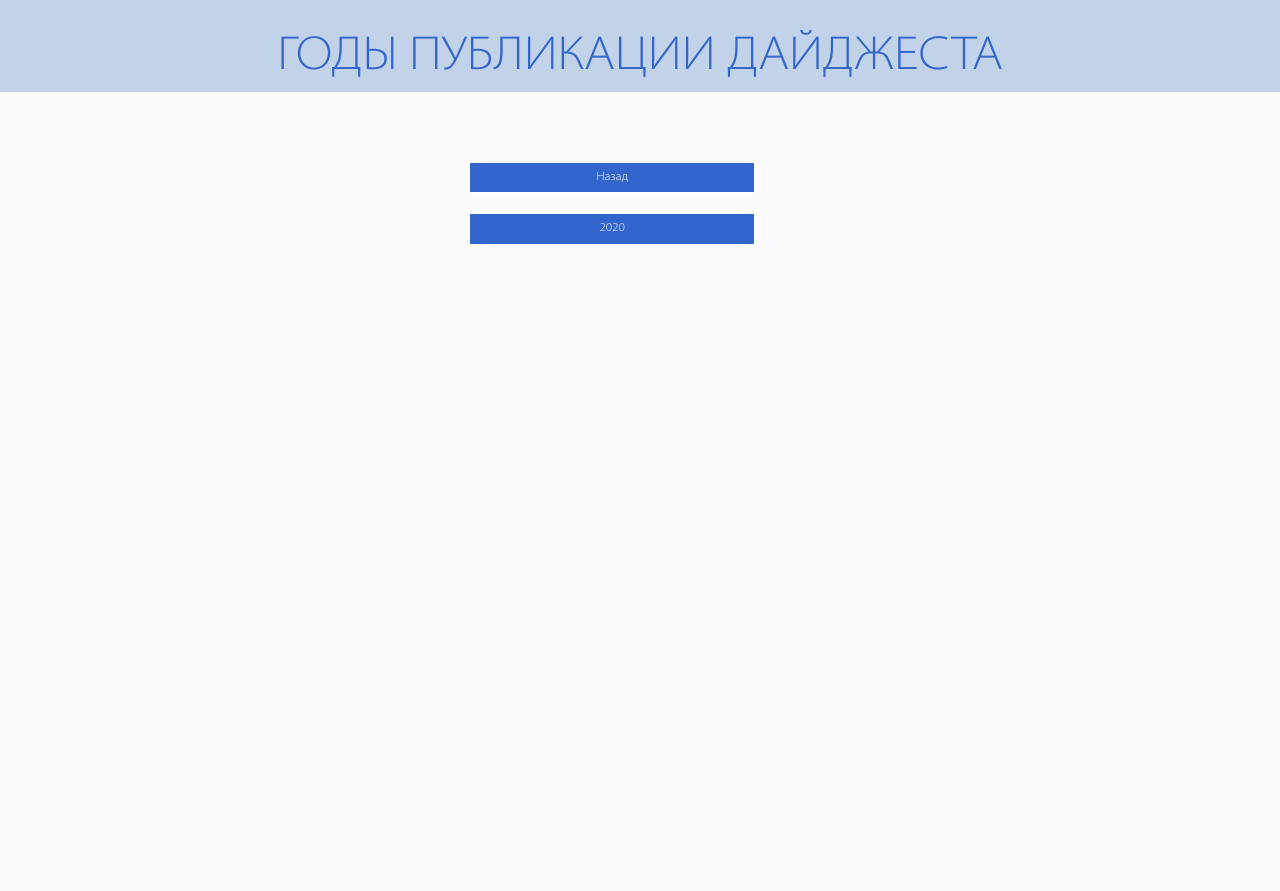
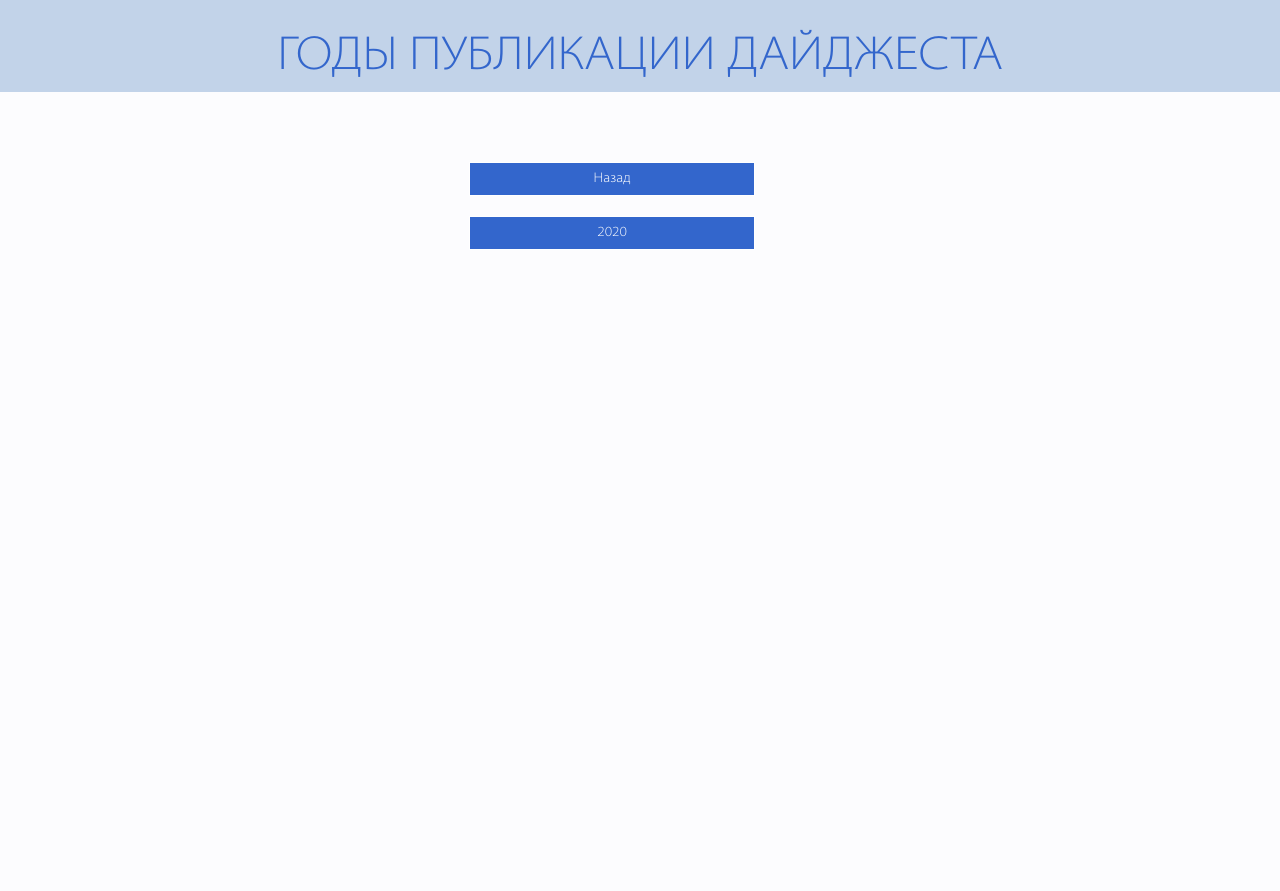
Before and after one commit to vovadenisov/SM, a Django app: template main/templates/main/base_archive.html in a window 1280 px wide. Shown: the part 46-937 px from the top of the page. Run offline with Django 3.2, Linux system fonts and the light colour scheme; the template is opened without the code that fills it: most values are stand-ins (such as "Sample title", 1, 10 or a date in 2020); some libraries are stand-ins or nearby versions.

Commit message:
text_size

```diff
--- a/main/static/main/css/style.css
+++ b/main/static/main/css/style.css
@@ -12,10 +12,16 @@ Version: номер-версии--необязательное-поле
      body {
     background-color: #C2D3E9;
      }
-     .publication{
-     margin-top:50px;
-  }
-     .back{
+
+   .div_didjests_size{
+        font-size: 14px;
+   }
+
+   .publication{
+       margin-top:50px;
+   }
+
+   .back{
 	background-color:white;
 }
      .offsetNews{
--- a/main/templates/main/base_archive.html
+++ b/main/templates/main/base_archive.html
@@ -8,12 +8,12 @@
     <div class="offset1" style="width:85%">
         <div class="row">
             <div class="col-md-15 offset4 publication">
-                <div class="row" style="margin-top:20px">
-                    <a href="/Didjest_theme/"><div class = "col-md-7 btn btn-info">Назад</div></a>
+                <div class="row div_didjests_size" style="margin-top:20px">
+                    <a href="/Didjest_theme/"><div class = "col-md-7 btn btn-info div_didjests_size">Назад</div></a>
                 </div>
                 {% for i in didjest_year %}
-                    <div class="row" style="margin-top:20px">
-                        <a href="/didjest_list/{{i.pk}}/"><div class = "col-md-7 btn btn-info">{{i.year}}</div></a>
+                    <div class="row div_didjests_size" style="margin-top:20px">
+                        <a href="/didjest_list/{{i.pk}}/"><div class = "col-md-7 btn btn-info div_didjests_size">{{i.year}}</div></a>
                     </div>
                 {% endfor %}
             </div>
--- a/main/templates/main/base_didjests.html
+++ b/main/templates/main/base_didjests.html
@@ -9,11 +9,11 @@
         <div class="row">
             <div class="col-md-15 offset4 publication">
                 <div class="row" style="margin-top:20px">
-                    <a href="/Didjest_theme/{{ prew }}"><div class = "col-md-7 btn btn-info">Назад</div></a>
+                    <a href="/Didjest_theme/{{ prew }}"><div class = "col-md-7 btn btn-info div_didjests_size">Назад</div></a>
                 </div>
                 {% for didjest in didjests %}
-                <div class="row" style="margin-top:20px">
-                    <a href="/media/{{didjest.file}}"><div class = "col-md-7 btn btn-info">{{didjest.name}}</div></a>
+                <div class="row " style="margin-top:20px">
+                    <a href="/media/{{didjest.file}}"><div class = "col-md-7 btn btn-info div_didjests_size">{{didjest.name}}</div></a>
                 </div>
                 {% endfor %}
             </div>
```
